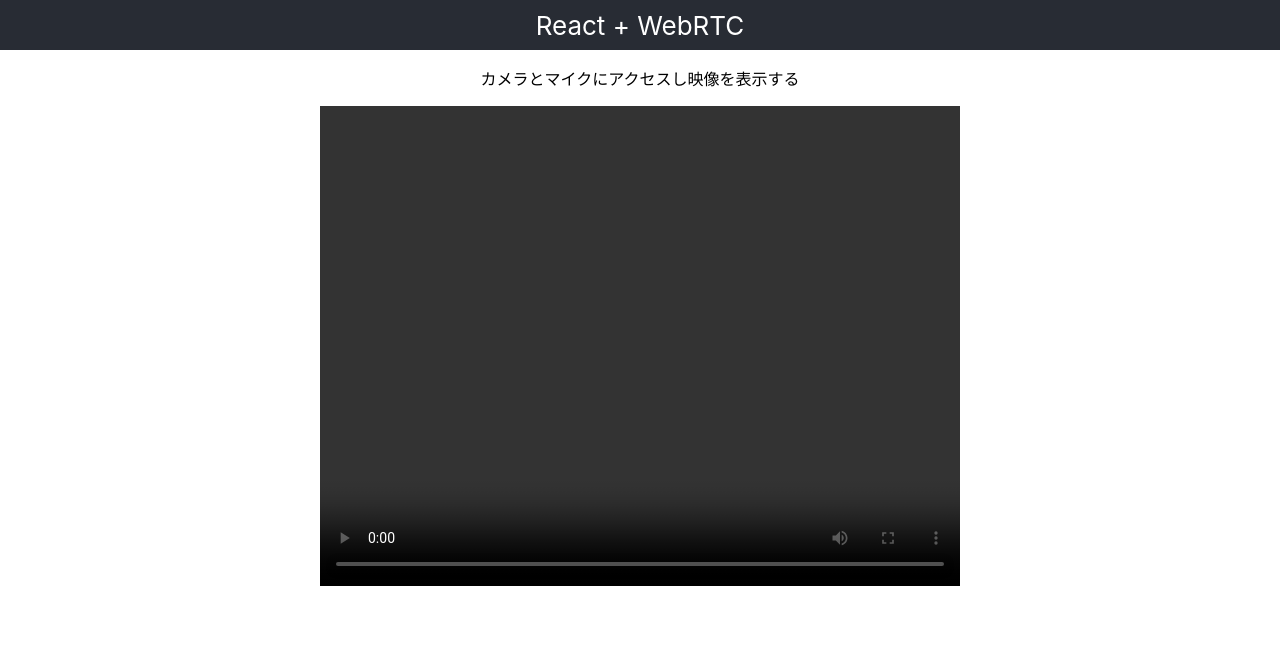
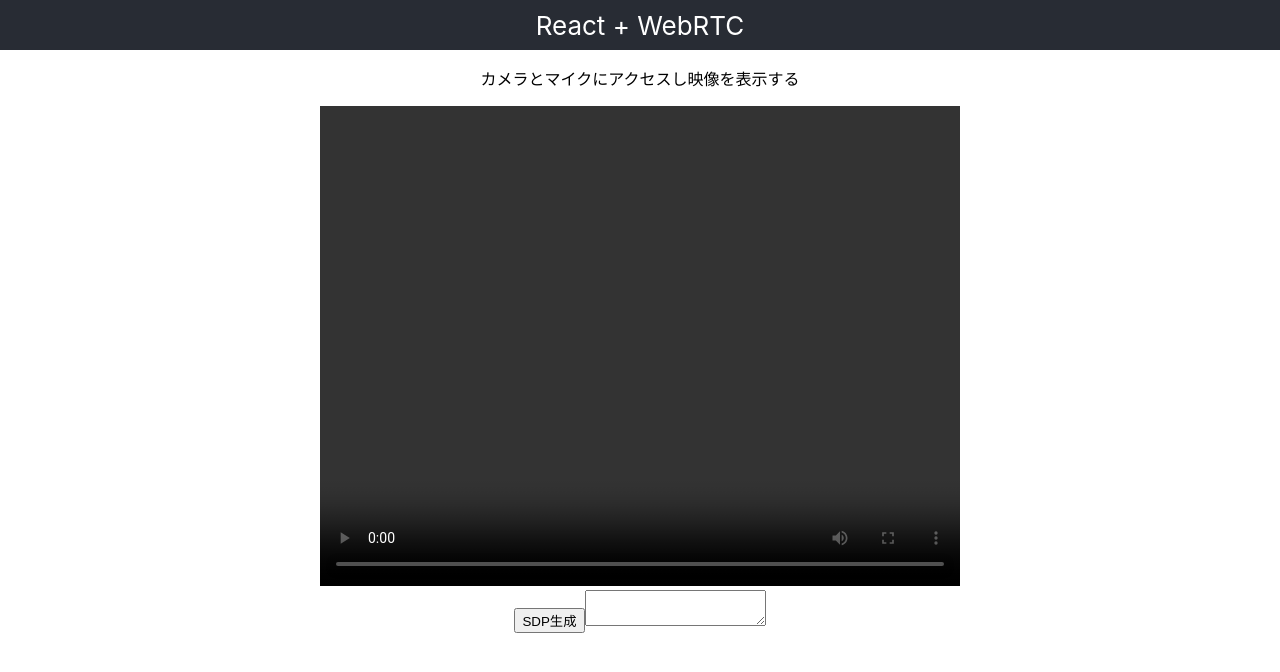
Before and after one commit to suzunashi/react-webrtc, a React (Create React App) app: page / in a window 1280 px wide. Shown: the top 672 px of the page. Built offline with nearby package versions, Linux system fonts and the light colour scheme; no server answers.

Commit message:
SDP生成

```diff
--- a/src/App.tsx
+++ b/src/App.tsx
@@ -1,6 +1,7 @@
 import React from 'react';
 import './App.css';
 import Video from './components/atoms/Video';
+import Sdp from './components/molecules/Sdp';
 
 const App: React.FC = () => {
   return (
@@ -12,7 +13,8 @@ const App: React.FC = () => {
       <Video
         width={640}
         height={480}
-        />
+      />
+      <Sdp />
     </div>
   );
 }
--- a/src/components/atoms/Video/index.tsx
+++ b/src/components/atoms/Video/index.tsx
@@ -33,7 +33,7 @@ class Video extends React.Component<Props> {
         height={height}
         controls
         autoPlay={true}
-        playsinline={true} // インライン再生（iPhone用）
+        playsInline={true} // インライン再生（iPhone用）
         ref={this.ref}
       />
     );
--- /dev/null
+++ b/src/components/molecules/Sdp/index.tsx
@@ -0,0 +1,45 @@
+import React, { useState } from 'react';
+
+type Props = {}
+
+const Sdp: React.FC<Props> = () => {
+
+  const [sdpTxt, setSdpTxt] = useState<string>('');
+
+  const makeConnection = () => {
+    const pc_config = { iceServers: [] };
+    let peer = null;
+    try {
+      peer = new RTCPeerConnection(pc_config);
+      peer.onicecandidate = (e) => {
+        if (e.candidate) {
+          console.log(e.candidate);
+        } else {
+          console.log(e);
+        }
+      }
+    } catch (e) {
+      console.error(`Failed to create peerConnection:${e}`);
+    }
+    return peer;
+  }
+
+  const makeSdp = async () => {
+    const peerConnection = makeConnection();
+    if (peerConnection) {
+      const offer = await peerConnection.createOffer();
+      const sdpTemp = JSON.stringify(offer);
+      setSdpTxt(sdpTemp);
+    }
+
+  }
+
+  return (
+    <div>
+      <button onClick={makeSdp}>SDP生成</button>
+      <textarea defaultValue={sdpTxt} />
+    </div>
+  );
+}
+
+export default Sdp;
```
